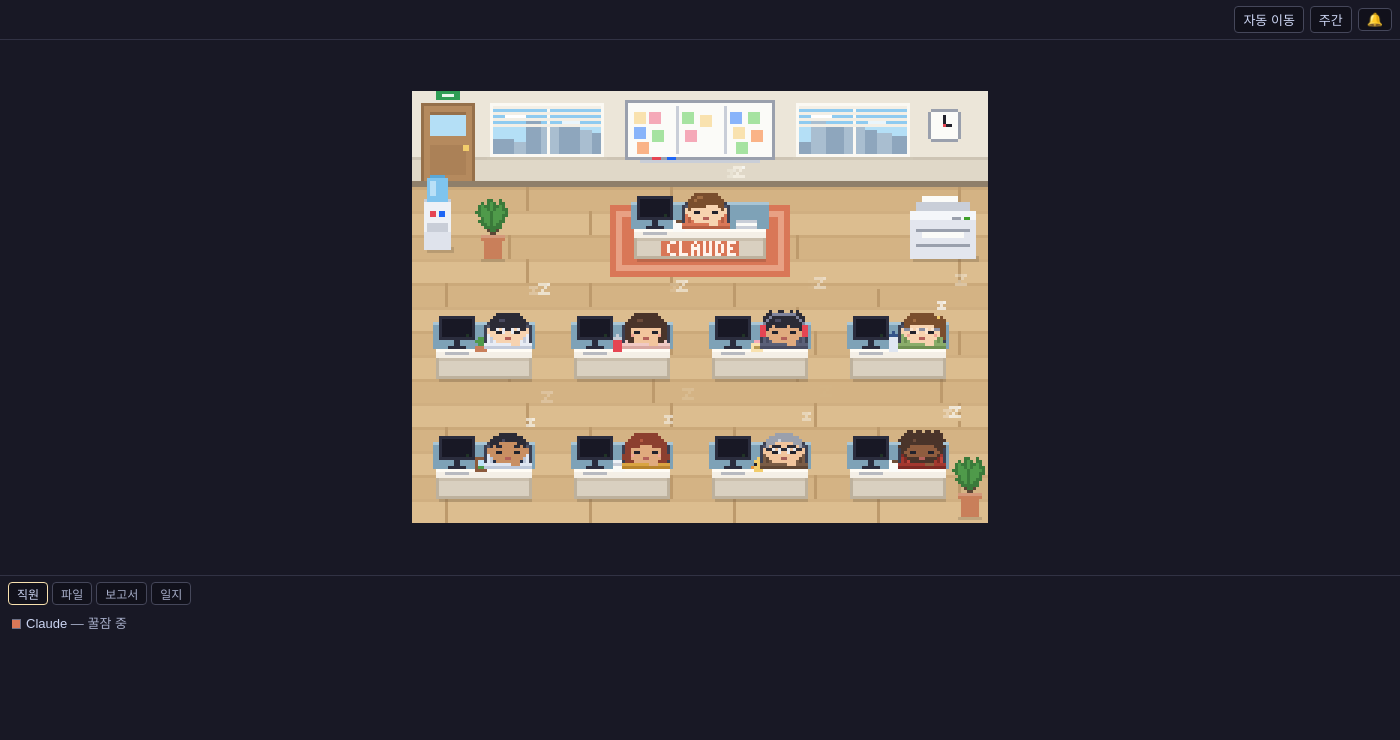
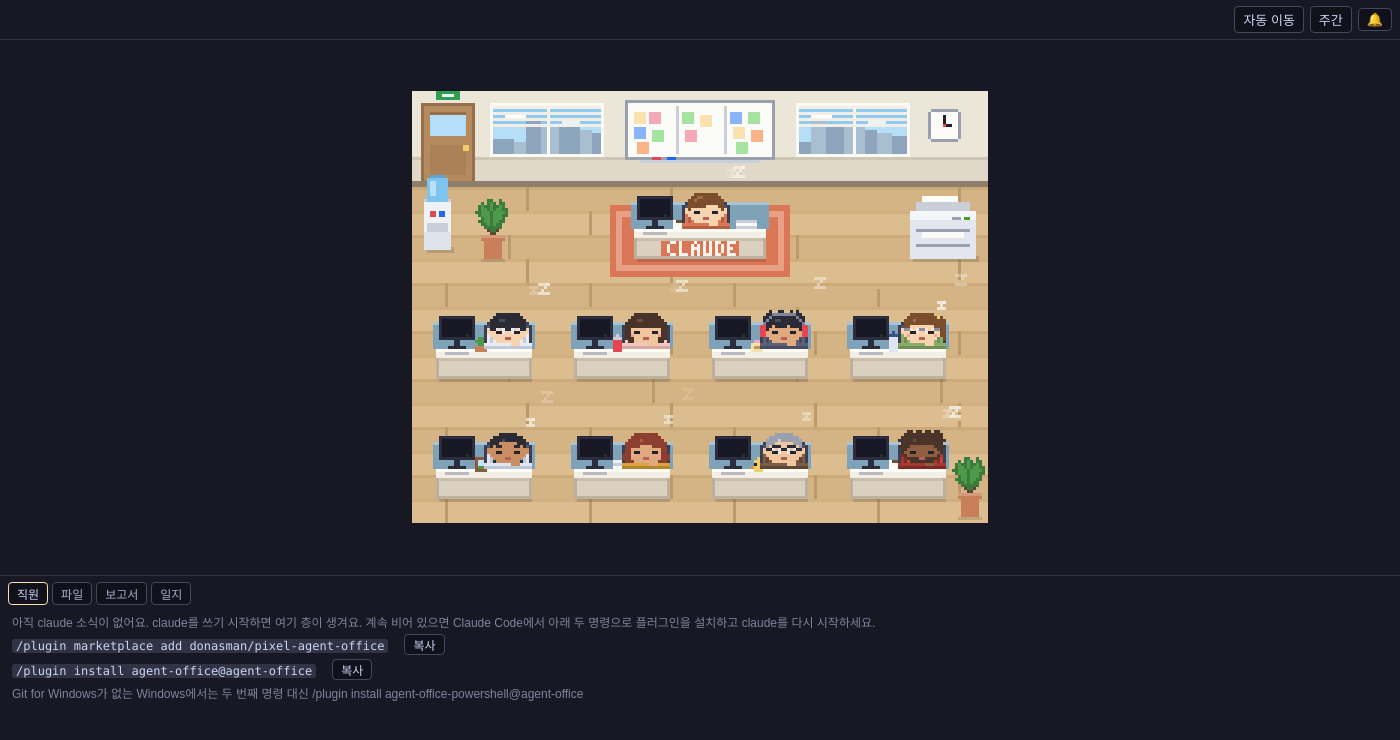
Before and after one commit to donasman/pixel-agent-office, an Electron app: page public/index.html in a window 1400 px wide. Drawn offline with Linux system fonts and the light colour scheme; no server answers.

Commit message:
Empty office shows how to install the plugin; Korean install guide in the README

```diff
--- a/public/app.js
+++ b/public/app.js
@@ -123,12 +123,21 @@ function taskRow(t) {
 const fileRow = ([file, f]) => el('li', 'file', el('code', '', file), el('span', 'st', ` — ${f.by.join(', ')} · ${f.n}번`));
 const hint = text => el('li', 'hint', text);
 const clock = at => new Date(at).toLocaleTimeString('ko-KR', { hour: '2-digit', minute: '2-digit', second: '2-digit', hour12: false });
+function copyButton(text) {
+  const copy = el('button', 'copy', '복사');
+  copy.addEventListener('click', () => navigator.clipboard?.writeText(text).then(() => { copy.textContent = '복사됨'; }, () => { copy.textContent = '복사 안 됨'; }));
+  return copy;
+}
 function reportRow(r) {
-  const copy = el('button', 'copy', '복사');
-  copy.addEventListener('click', () => navigator.clipboard?.writeText(r.text).then(() => { copy.textContent = '복사됨'; }, () => { copy.textContent = '복사 안 됨'; }));
   const body = r.text ? el('pre', '', r.text) : el('p', 'hint', '보고 내용이 오지 않았어요.');
-  return el('li', 'report', el('details', '', el('summary', '', el('span', 'when', clock(r.at)), ` ${r.who}${r.task ? ` · ${r.task}` : ''}`), body, r.text ? copy : ''));
+  return el('li', 'report', el('details', '', el('summary', '', el('span', 'when', clock(r.at)), ` ${r.who}${r.task ? ` · ${r.task}` : ''}`), body, r.text ? copyButton(r.text) : ''));
 }
+// No claude session has shown up yet: how to connect claude to the office (the desktop app passes the hooks itself)
+const setupRows = () => [
+  hint('아직 claude 소식이 없어요. claude를 쓰기 시작하면 여기 층이 생겨요. 계속 비어 있으면 Claude Code에서 아래 두 명령으로 플러그인을 설치하고 claude를 다시 시작하세요.'),
+  ...['/plugin marketplace add donasman/pixel-agent-office', '/plugin install agent-office@agent-office'].map(cmd => el('li', 'setup', el('code', '', cmd), copyButton(cmd))),
+  hint('Git for Windows가 없는 Windows에서는 두 번째 명령 대신 /plugin install agent-office-powershell@agent-office'),
+];
 const logRow = j => el('li', 'log', el('span', 'when', clock(j.at)), el('span', 'who', ` ${j.who} `), j.text);
 
 const tokens = n => (n >= 1e6 ? `${(n / 1e6).toFixed(1)}M` : `${Math.round(n / 1000)}k`);
@@ -165,7 +174,8 @@ function renderPanel() {
   const key = JSON.stringify([current, view, asks.map(c => c.perm.id), shown]);
   if (key === rosterKey) return;
   rosterKey = key;
-  const rows = view === 'tasks' ? tasks.map(taskRow)
+  const rows = !floor() && !embedded ? setupRows()
+    : view === 'tasks' ? tasks.map(taskRow)
     : view === 'files' ? [...files.map(fileRow), hint(files.length ? 'Edit/Write로 고친 파일만 보여요. 명령(Bash)으로 바꾼 파일은 빠져요.' : 'claude가 Edit/Write로 고친 파일이 여기 모여요.')]
     : view === 'reports' ? (s.inbox.length ? s.inbox.map(reportRow) : [hint('서브에이전트와 팀원이 일을 마치고 보낸 보고서가 여기 모여요. 누르면 전문이 보여요.')])
     : view === 'log' ? (s.journal.length ? s.journal.slice().reverse().map(logRow) : [hint('이 층에서 일어난 일이 시간순으로 쌓여요.')])
--- a/public/index.html
+++ b/public/index.html
@@ -57,7 +57,7 @@
   #floors .stuck, #roster .late { color: #fab387; }
   #roster li.ask { white-space: normal; padding: 4px 0; }
   #roster .ask .q { color: #f9e2af; font-weight: 700; }
-  #roster .ask code { padding: 0 4px; border-radius: 3px; background: #313244; font: 12px Consolas, monospace; word-break: break-all; }
+  #roster .ask code, #roster .setup code { padding: 0 4px; border-radius: 3px; background: #313244; font: 12px Consolas, monospace; word-break: break-all; }
   #roster .ask button { margin-left: 6px; padding: 1px 10px; border: 1px solid #45475a; border-radius: 4px; background: #11111b; color: #cdd6f4; font: 12px "Malgun Gothic", sans-serif; cursor: pointer; }
   #roster .ask button.allow { border-color: #a6e3a1; }
   #roster .ask button.deny { border-color: #f38ba8; }
```
Also changed, not shown: README.md.
